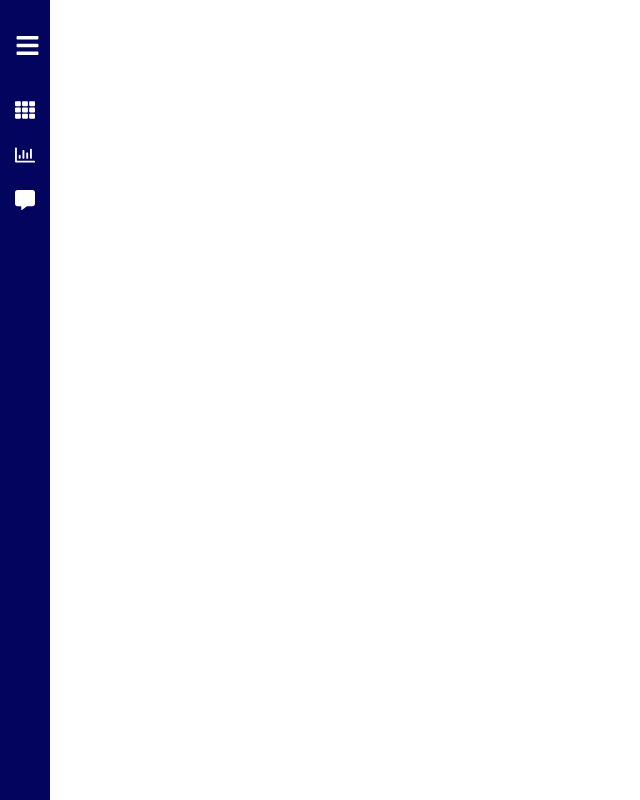
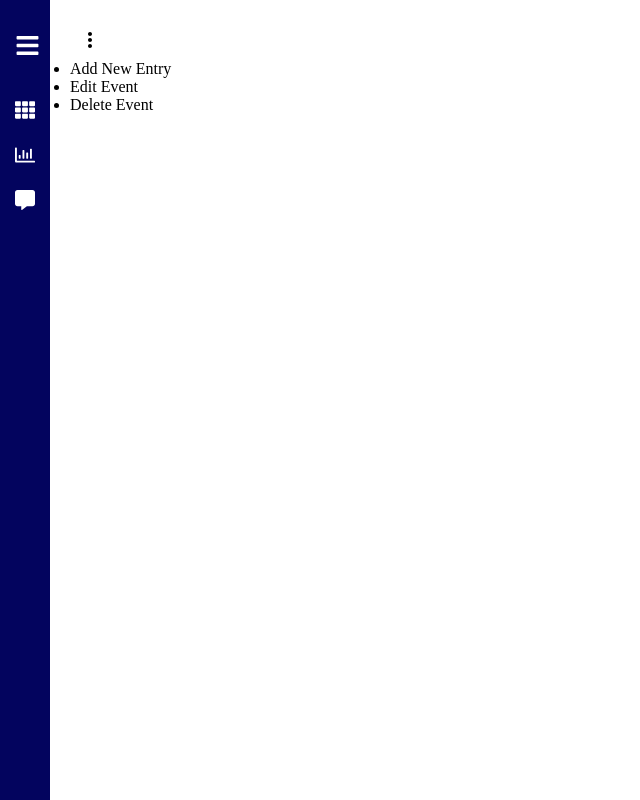
Before and after one commit to Anthoniselvi/Moi-sidebar-mui, a React (Create React App) app: page /menu in a window 1280 px wide. Before the commit this address had no page. Shown: the whole page, without its empty margins (0-640 px from the left). Built offline with nearby package versions, Linux system fonts and the light colour scheme; grey boxes are pictures that could not be loaded.

Commit message:
footer updated

```diff
--- a/src/App.css
+++ b/src/App.css
@@ -6,7 +6,7 @@
 .container,
 .sidebar-container{
     display:flex;
-    height:100vh;
+    min-height:100vh;
     width: 100vw;
     /* background-color: #fdc500; */
     /* font-family: 'Nunito', sans-serif; */
--- a/src/App.js
+++ b/src/App.js
@@ -13,6 +13,7 @@ import EditEvent from "./pages/EditEvent";
 import EditEntry from "./pages/EditEntry";
 import Footer from "./pages/Footer";
 import EntryTable from "./pages/EntryTable";
+import MenuList from "./pages/MenuList";
 
 const App = () => {
   return (
@@ -32,6 +33,7 @@ const App = () => {
             <Route path="edit" element={<EditEntry />} />
             <Route path="footer" element={<Footer />} />
             <Route path="table" element={<EntryTable />} />
+            <Route path="menu" element={<MenuList />} />
           </Routes>
         </Sidebar>
       </BrowserRouter>
--- a/src/pages/EventList.js
+++ b/src/pages/EventList.js
@@ -198,10 +198,10 @@ export default function EventList() {
                           Add Entry
                         </p>
                         <p onClick={(e) => editEvent(e, singleEvent.id)}>
-                          Edit
+                          Edit Event
                         </p>
                         <p onClick={(e) => deleteEvent(e, singleEvent.id)}>
-                          Delete
+                          Delete Event
                         </p>
                       </div>
                     ) : null}
--- a/src/pages/Home.css
+++ b/src/pages/Home.css
@@ -376,10 +376,10 @@ padding-bottom: 50px;
   background-color: #ffff3f;
 }
 .event_dropdown{
-  width:28%;
+  width:35%;
  position: absolute;
  z-index: 3000;
- margin-left: 89%;
+ margin-left: 80%;
  margin-top: -10%;
  padding: 0;
  display: flex;
@@ -397,7 +397,6 @@ overflow: hidden;
   background-color: #03045e;
   color: #fff;
 
-
 }
 .event_dropdown > p:hover{
   color: #03045e;
--- a/src/pages/MenuList.js
+++ b/src/pages/MenuList.js
@@ -1,262 +1,59 @@
-// import * as React from "react";
-// import { useState, useEffect } from "react";
-// import Button from "@mui/material/Button";
-// import Menu from "@mui/material/Menu";
-// import MenuItem from "@mui/material/MenuItem";
-// import PopupState, { bindTrigger, bindMenu } from "material-ui-popup-state";
-// import MoreVertIcon from "@mui/icons-material/MoreVert";
-// import "./Home.css";
-// import axios from "axios";
-// import { useNavigate } from "react-router-dom";
+// import "./App.css";
+import MoreIcon from "@mui/icons-material/MoreVert";
+import IconButton from "@mui/material/IconButton";
+import React, { useState, useEffect, useRef } from "react";
 
-// export default function MenuList() {
-//   const [selectedEvent, setSelectedEvent] = useState("");
-//   const [eventsList, setEventsList] = useState([]);
-//   const [entries, setEntries] = useState([]);
-//   const navigate = useNavigate();
+function MenuList() {
+  const [open, setOpen] = useState(false);
 
-//   useEffect(() => {
-//     fetchAllEvents();
-//     fetchAllEntries();
-//   }, []);
-
-//   const navigateToAddNewEntry = (e, eventId) => {
-//     e.stopPropagation();
-//     navigate(`/entry/new?event=${eventId}`);
-//   };
-
-//   const editEvent = (e, id) => {
-//     e.stopPropagation();
-//     navigate(`/event?event=${id}`);
-//   };
-
-//   const deleteEvent = (e, eventId) => {
-//     e.stopPropagation();
-
-//     console.log(eventId);
-//     axios.delete(`http://localhost:2023/events/${eventId}`).then((response) => {
-//       console.log(response);
-//       fetchAllEvents();
-//       navigate("/eventslist");
-//     });
-//   };
-
-//   const fetchAllEvents = () => {
-//     axios.get("http://localhost:2023/events").then((response) => {
-//       // console.log(response);
-//       console.log(response.data);
-//       setEventsList(response.data);
-//     });
-//   };
-
-//   const fetchAllEntries = () => {
-//     axios.get("http://localhost:2023/entries").then((response) => {
-//       // console.log(response);
-//       console.log(response.data);
-//       setEntries(response.data);
-//     });
-//   };
-//   return (
-//     <div className="menu-list">
-//       {eventsList.map((singleEvent, id) => (
-//         <>
-//           {singleEvent.id === selectedEvent && (
-//             <>
-//               <PopupState variant="popover" popupId="demo-popup-menu">
-//                 {(popupState) => (
-//                   <React.Fragment>
-//                     <Button variant="contained" {...bindTrigger(popupState)}>
-//                       <MoreVertIcon className="more-icon" />
-//                     </Button>
-
-//                     <Menu {...bindMenu(popupState)}>
-//                       <MenuItem
-//                         onClick={(e) =>
-//                           navigateToAddNewEntry(e, singleEvent.id)
-//                         }
-//                       >
-//                         Add New Entry
-//                       </MenuItem>
-//                       <MenuItem onClick={(e) => editEvent(e, singleEvent.id)}>
-//                         Edit Event
-//                       </MenuItem>
-//                       <MenuItem onClick={(e) => deleteEvent(e, singleEvent.id)}>
-//                         Delete Event
-//                       </MenuItem>
-//                     </Menu>
-//                   </React.Fragment>
-//                 )}
-//               </PopupState>
-//             </>
-//           )}
-//         </>
-//       ))}
-//     </div>
-//   );
-// }
-
-import * as React from "react";
-import { useEffect, useState } from "react";
-import { useNavigate } from "react-router-dom";
-import IconButton from "@mui/material/IconButton";
-import Menu from "@mui/material/Menu";
-import MenuItem from "@mui/material/MenuItem";
-import MoreVertIcon from "@mui/icons-material/MoreVert";
-
-import Button from "@mui/material/Button";
-
-import axios from "axios";
-import "./Home.css";
-
-export default function MenuList() {
-  const [anchorEl, setAnchorEl] = React.useState(null);
-  const open = Boolean(anchorEl);
-
-  const handleClick = (event) => {
-    setAnchorEl(event.currentTarget);
-    console.log("button clicked");
-  };
-  // const handleClose = () => {
-  //   setAnchorEl(null);
-  // };
-  const [selectedEvent, setSelectedEvent] = useState("");
-  const [eventsList, setEventsList] = useState([]);
-  const [entries, setEntries] = useState([]);
-  const navigate = useNavigate();
+  let menuRef = useRef();
 
   useEffect(() => {
-    fetchAllEvents();
-    fetchAllEntries();
-  }, []);
+    let handler = (e) => {
+      if (!menuRef.current.contains(e.target)) {
+        setOpen(false);
+        console.log(menuRef.current);
+      }
+    };
 
-  const navigateToAddNewEntry = (e, eventId) => {
-    e.stopPropagation();
-    navigate(`/entry/new?event=${eventId}`);
-  };
+    document.addEventListener("mousedown", handler);
 
-  const editEvent = (e, id) => {
-    e.stopPropagation();
-    navigate(`/event?event=${id}`);
-  };
-
-  const deleteEvent = (e, eventId) => {
-    e.stopPropagation();
-
-    console.log(eventId);
-    axios.delete(`http://localhost:2023/events/${eventId}`).then((response) => {
-      console.log(response);
-      fetchAllEvents();
-      navigate("/eventslist");
-    });
-  };
-
-  const fetchAllEvents = () => {
-    axios.get("http://localhost:2023/events").then((response) => {
-      // console.log(response);
-      console.log(response.data);
-      setEventsList(response.data);
-    });
-  };
-
-  const fetchAllEntries = () => {
-    axios.get("http://localhost:2023/entries").then((response) => {
-      // console.log(response);
-      console.log(response.data);
-      setEntries(response.data);
-    });
-  };
+    return () => {
+      document.removeEventListener("mousedown", handler);
+    };
+  });
 
   return (
-    <div className="menu-list">
-      {eventsList.map((singleEvent, id) => (
-        <>
-          {singleEvent.id === selectedEvent && (
-            <>
-              {/* <Button
-                id="basic-button"
-                aria-controls={open ? "basic-menu" : undefined}
-                aria-haspopup="true"
-                aria-expanded={open ? "true" : undefined}
-                onClick={handleClick}
-              > */}
-              <p onClick={handleClick}>Menu</p>
-              {/* <MoreVertIcon /> */}
-              {/* </Button> */}
+    <div className="menu-container" ref={menuRef}>
+      <div
+        className="menu-trigger"
+        onClick={() => {
+          setOpen(!open);
+        }}
+      >
+        <IconButton color="inherit">
+          <MoreIcon />
+        </IconButton>
+      </div>
 
-              <Menu
-                id="basic-menu"
-                anchorEl={anchorEl}
-                open={open}
-                // onClose={handleClose}
-                MenuListProps={{
-                  "aria-labelledby": "basic-button",
-                }}
-              >
-                <MenuItem
-                  onClick={(e) => navigateToAddNewEntry(e, singleEvent.id)}
-                >
-                  Add New Entry
-                </MenuItem>
-                <MenuItem onClick={(e) => editEvent(e, singleEvent.id)}>
-                  Edit Event
-                </MenuItem>
-                <MenuItem onClick={(e) => deleteEvent(e, singleEvent.id)}>
-                  Delete Event
-                </MenuItem>
-              </Menu>
-            </>
-          )}
-        </>
-      ))}
+      <div className={`dropdown-menu ${open ? "active" : "inactive"}`}>
+        <ul>
+          <DropdownItem text={"Add New Entry"} />
+          <DropdownItem text={"Edit Event"} />
+          <DropdownItem text={"Delete Event"} />
+        </ul>
+      </div>
     </div>
-
-    // <div className="menu-list">
-    //   {eventsList.map((singleEvent, id) => (
-    //     <>
-    //       {singleEvent.id === selectedEvent && (
-    //         <>
-    //           <IconButton
-    //             aria-label="more"
-    //             id="long-button"
-    //             aria-controls={open ? "long-menu" : undefined}
-    //             aria-expanded={open ? "true" : undefined}
-    //             aria-haspopup="true"
-    //             onClick={handleClick}
-    //           >
-    //             <MoreVertIcon />
-    //           </IconButton>
-
-    //           <Menu
-    //             id="long-menu"
-    //             MenuListProps={{
-    //               "aria-labelledby": "long-button",
-    //             }}
-    //             anchorEl={anchorEl}
-    //             open={open}
-    //             onClose={handleClose}
-    //             PaperProps={{
-    //               style: {
-    //                 maxHeight: ITEM_HEIGHT * 4.5,
-    //                 width: "20ch",
-    //               },
-    //             }}
-    //           >
-    //             <MenuItem
-    //               onClick={(e) => navigateToAddNewEntry(e, singleEvent.id)}
-    //             >
-    //               Add New Entry
-    //             </MenuItem>
-    //             <MenuItem onClick={(e) => editEvent(e, singleEvent.id)}>
-    //               Edit Event
-    //             </MenuItem>
-    //             <MenuItem onClick={(e) => deleteEvent(e, singleEvent.id)}>
-    //               Delete Event
-    //             </MenuItem>
-    //           </Menu>
-    //         </>
-    //       )}
-    //     </>
-    //   ))}
-    // </div>
   );
 }
+
+function DropdownItem(props) {
+  return (
+    <li className="dropdownItem">
+      {/* <img src={props.img}></img> */}
+      <a> {props.text} </a>
+    </li>
+  );
+}
+
+export default MenuList;
```
Also changed, not shown: src/pages/Footer.js (+16 -6 lines).
